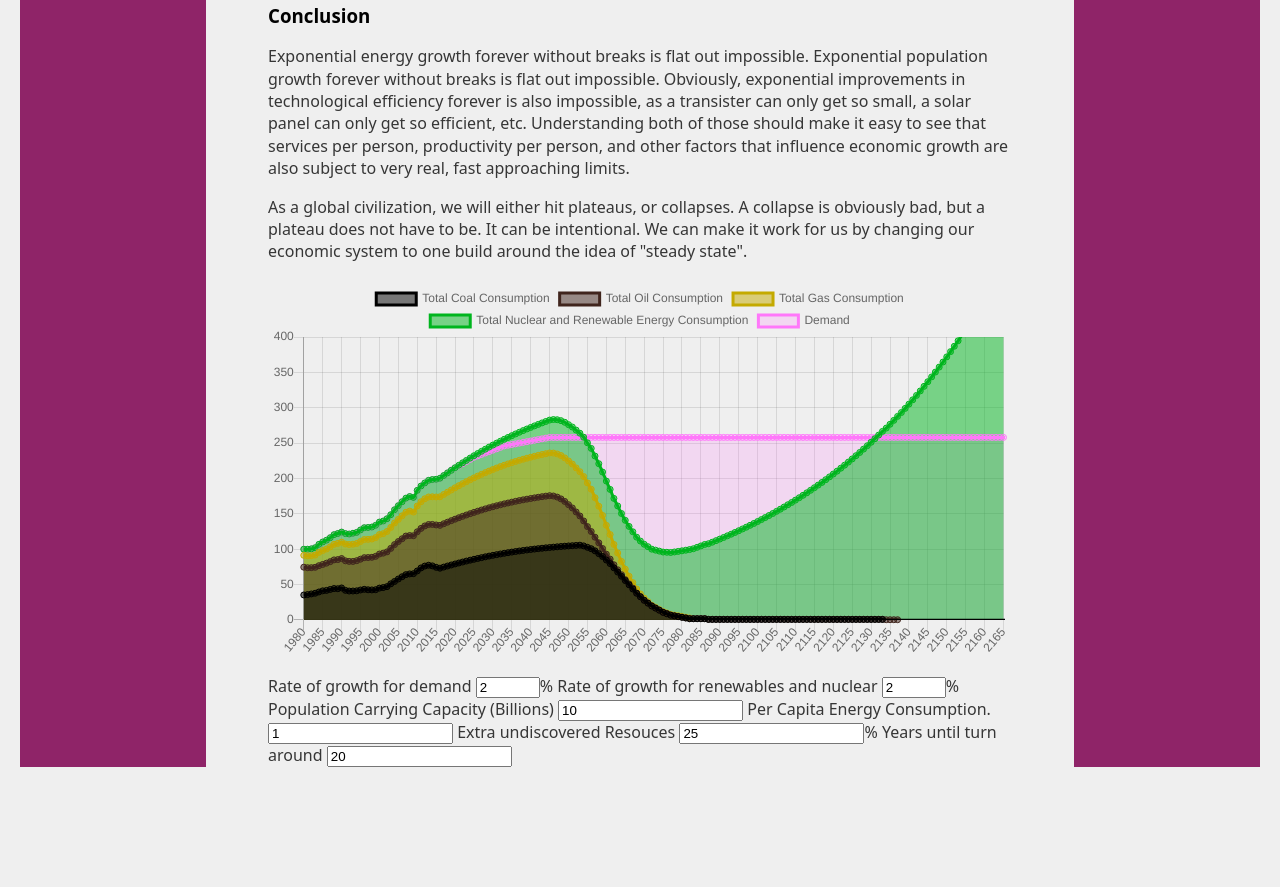
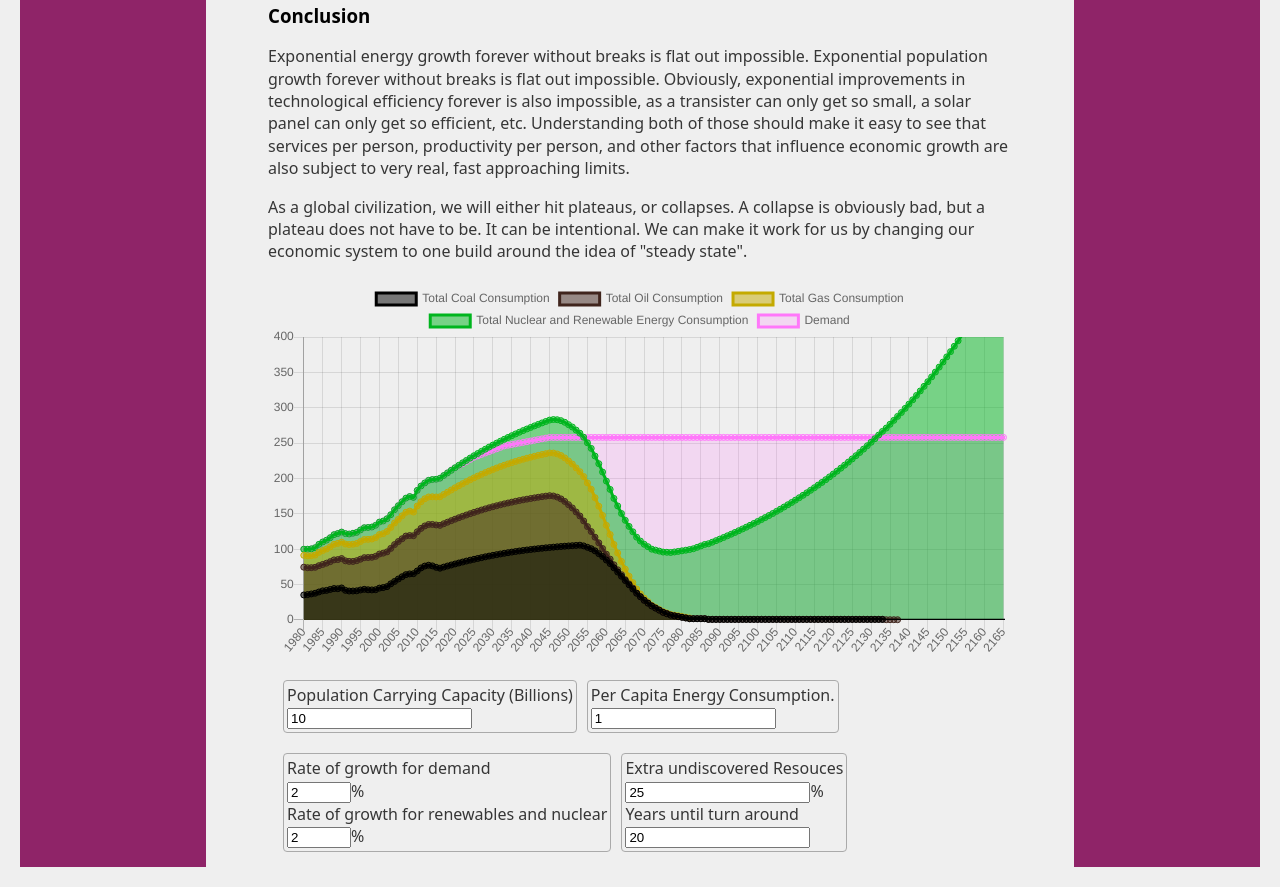
Before and after one commit to asoback/Limits-To-Energy-Growth, a website with bundled scripts: page index.html in a window 1280 px wide. Shown: the part 4711-5598 px from the top of the page. Before the commit the page ends 5498 px from the top, so only its background shows below. Built offline with nearby package versions, Linux system fonts and the light colour scheme.

Commit message:
minor style fix

```diff
--- a/index.html
+++ b/index.html
@@ -216,18 +216,30 @@
 				<canvas class="chart" id="fullChart"></canvas>
 			</div>
 			<div>
+				<div class="container">
+					<div class="grid-column form-group">
+						<label for="max_popFinal">Population Carrying Capacity (Billions)</label>
+						<input id="max_popFinal" type="number" value="10">
+					</div>
+					<div class="grid-column form-group">
+						<label for="per_cap_demandFinal">Per Capita Energy Consumption. </label>
+						<input id="per_cap_demandFinal" type="number" value="1">
+					</div>
+				</div>
+				<div class="container">
+					<div class="grid-column form-group">
 						<label for="demand_rate_final">Rate of growth for demand</label>
 						<input id="demand_rate_final" type="number" value="2" max="5" min="0" step=".1">%
 						<label for="renewables_rate_final">Rate of growth for renewables and nuclear</label>
 						<input id="renewables_rate_final" type="number" value="2" max="5" min="0" step=".1">%
-				<label for="max_popFinal">Population Carrying Capacity (Billions)</label>
-				<input id="max_popFinal" type="number" value="10">
-				<label for="per_cap_demandFinal">Per Capita Energy Consumption. </label>
-				<input id="per_cap_demandFinal" type="number" value="1">
+					</div>
+					<div class="grid-column form-group">
 						<label for="undiscoveredFinal">Extra undiscovered Resouces</label>
 						<input id="undiscoveredFinal" type="number" value="25" step="25">%
 						<label for="yearsUntilTurnAroundFinal">Years until turn around</label>
 						<input id="yearsUntilTurnAroundFinal" type="number" min="0" value="20" step="10">
+					</div>
+				</div>
 			</div>
 		</div>
 	</div>
--- a/style.css
+++ b/style.css
@@ -127,3 +127,15 @@ cite p {
   margin-bottom: 3px;
   margin-top: 3px;
 }
+
+.form-group {
+  border: solid #AAAAAA 1px;
+  border-radius: 4px;
+  padding: 3px;
+  margin: 5px;
+
+}
+
+.form-group label {
+  display: block;
+}
```
Lines whose indentation alone changed are shown as unchanged.
